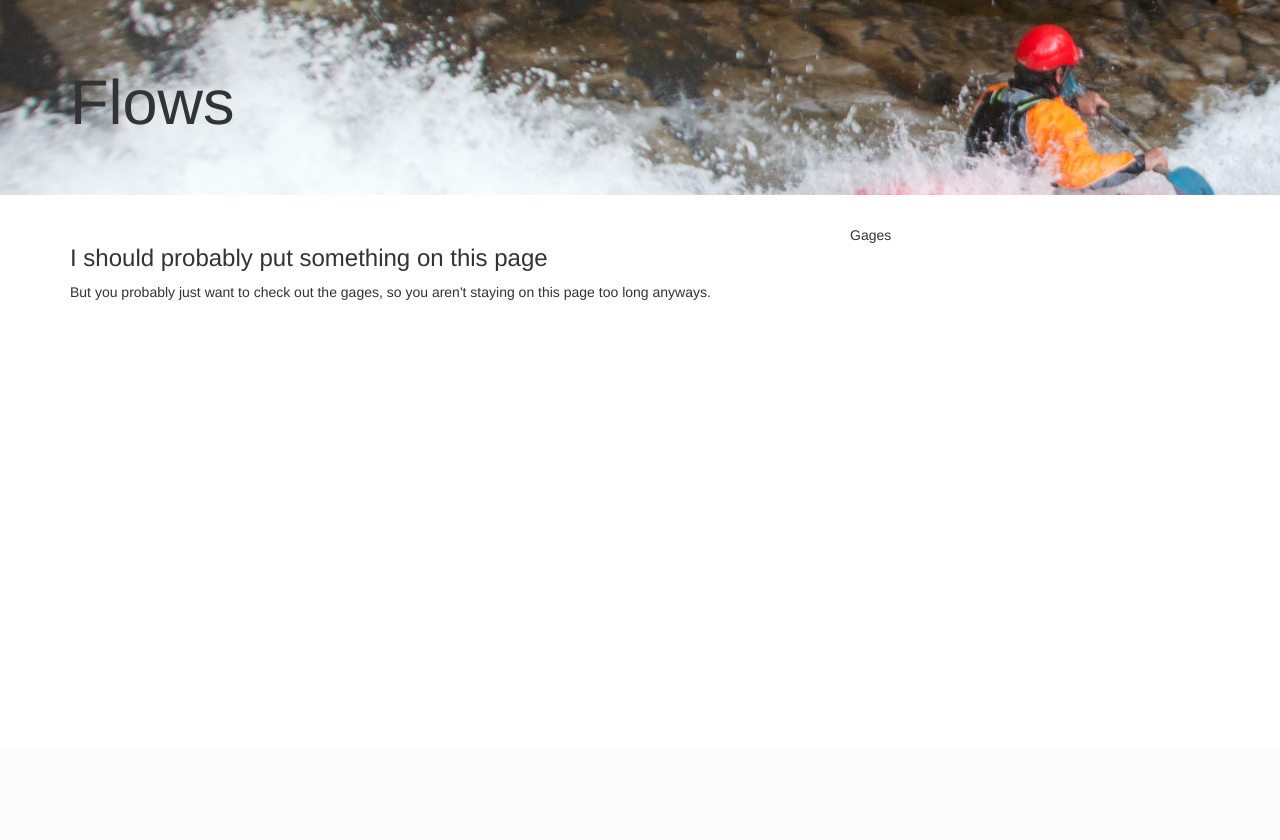
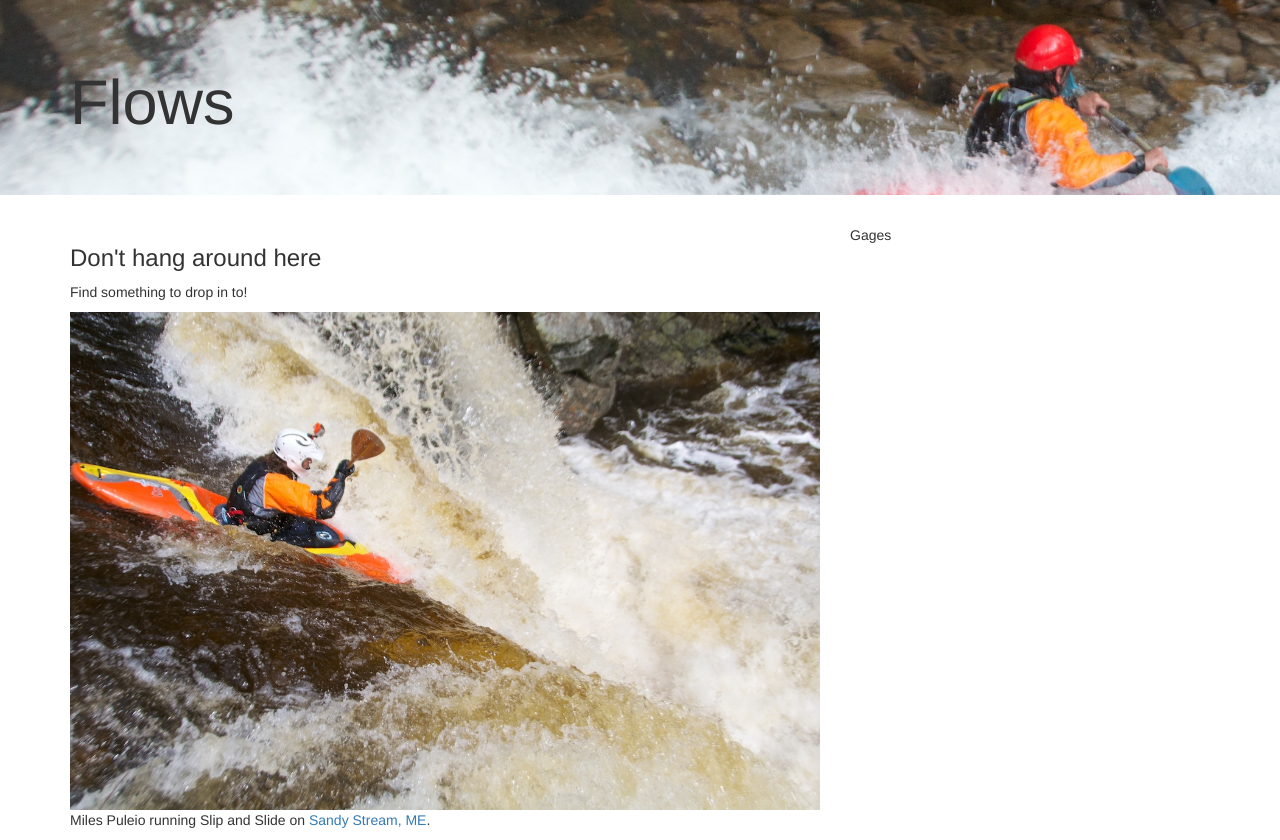
Before and after one commit to abkfenris/gage-web, a Flask app: page / in a window 1280 px wide. Shown: the part 51-891 px from the top of the page. Before the commit the page ends 351 px from the top, so only its background shows below. Run offline with Flask 2, Linux system fonts and the light colour scheme; parts of the project's set-up code (start-up, migrations or seed data) failed here and were passed over; some libraries are stand-ins or nearby versions.

Commit message:
A little visual for the index page

```diff
--- a/templates/index.html
+++ b/templates/index.html
@@ -14,9 +14,10 @@
   	<div class="container">
   		<div class="row">
 	  		<div class="col-md-8" role="main">
-
-	  			 <h3>I should probably put something on this page</h3>
-	  			 <p>But you probably just want to check out the gages, so you aren't staying on this page too long anyways.</p>
+		  		<h3>Don't hang around here</h3>
+		  		<p>Find something to drop in to!</p>
+	  			<img src="{{ url_for('static', filename='img/index.jpg' ) }}" class="img-responsive xs-hidden">
+	  			<p>Miles Puleio running Slip and Slide on <a href="http://www.americanwhitewater.org/content/River/detail/id/888/">Sandy Stream, ME</a>.</p>
 
 	  		</div>
 	  		<div class="col-md-4">
```
Also changed, not shown: static/img/index.jpg (added).
